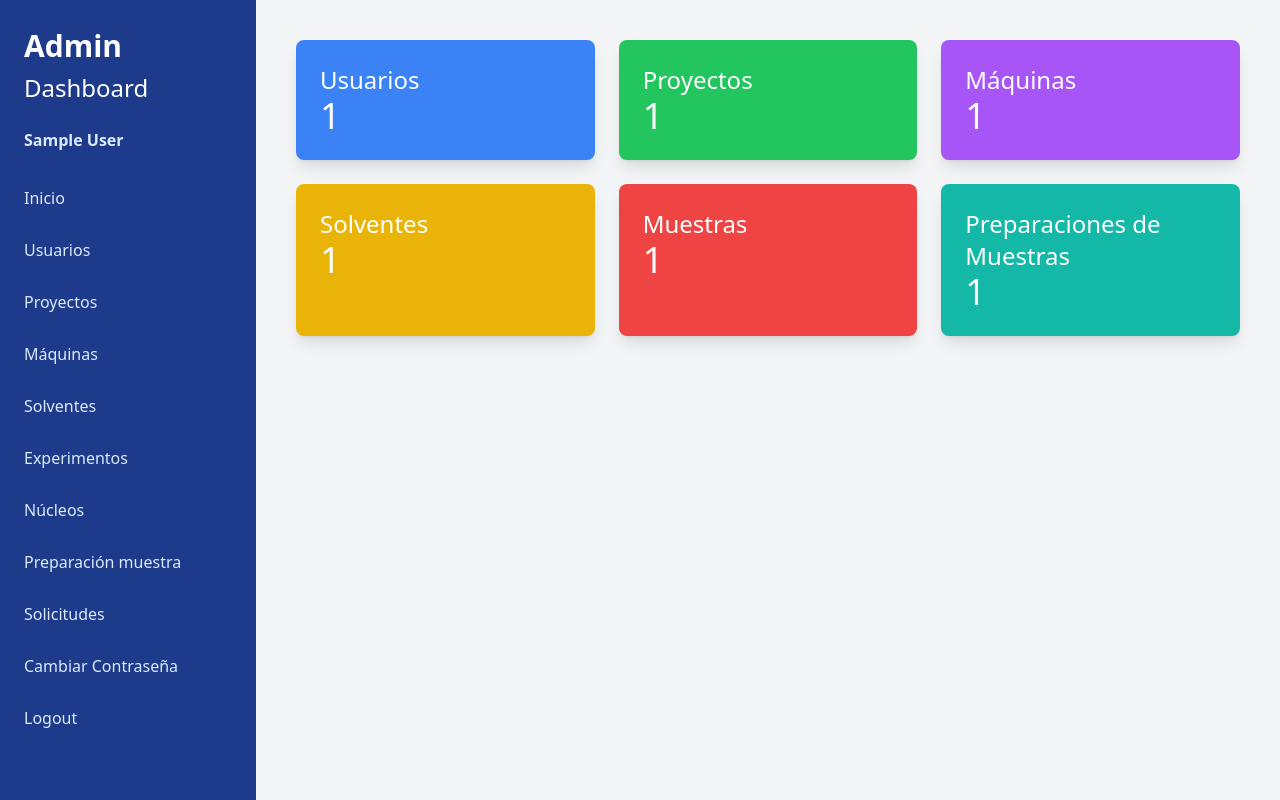
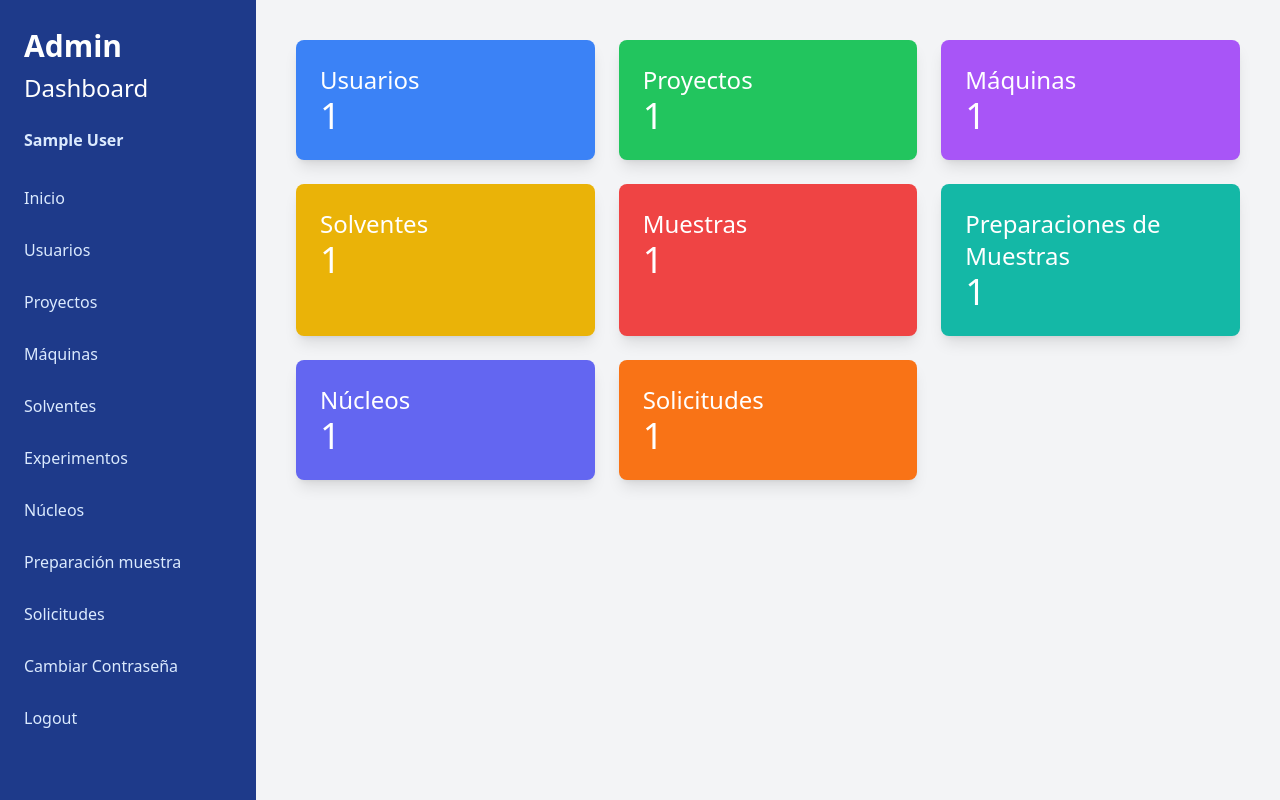
Before and after one commit to eigonzalezrojas/lab-system, a Flask app: page /home in a window 1280 px wide. Run offline with Flask 2, Linux system fonts and the light colour scheme; a user stored in the database is signed in; tables that the repository leaves empty hold one stand-in row (values such as "Sample post"); some libraries are stand-ins or nearby versions.

Commit message:
add nucles & request panel home admin dashboard

```diff
--- a/src/routes/homeRoutes.py
+++ b/src/routes/homeRoutes.py
@@ -1,6 +1,6 @@
 from flask import Blueprint, render_template
 from flask_login import login_required
-from src.models import UserAccount, Project, Machine, Solvent, Sample, SamplePreparation, Request
+from src.models import UserAccount, Project, Machine, Solvent, Sample, SamplePreparation, Request, Nucleo
 from src import db
 
 home_bp = Blueprint('home', __name__)
@@ -12,6 +12,9 @@ def get_statistics():
     total_solventes = Solvent.query.count()
     total_muestras = Sample.query.count()
     total_preparaciones = SamplePreparation.query.count()
+    total_nucleos = Nucleo.query.count()
+    total_solicitudes = Request.query.count()
+
     return {
         'total_usuarios': total_usuarios,
         'total_proyectos': total_proyectos,
@@ -19,26 +22,9 @@ def get_statistics():
         'total_solventes': total_solventes,
         'total_muestras': total_muestras,
         'total_preparaciones': total_preparaciones,
+        'total_nucleos': total_nucleos,
+        'total_solicitudes': total_solicitudes
     }
-
-def get_operator_statistics():
-    total_solicitudes = Request.query.count()
-    total_proyectos = Project.query.count()
-
-    # Calcular la suma de los fondos restantes
-    suma_fondos = db.session.query(db.func.sum(Project.fondo)).scalar()
-    suma_fondos = round(float(suma_fondos or 0), 2)
-
-    # Obtener todas las solicitudes para mostrar en la tabla
-    solicitudes = Request.query.all()
-
-    return {
-        'total_solicitudes': total_solicitudes,
-        'total_proyectos': total_proyectos,
-        'suma_fondos': suma_fondos,
-        'solicitudes': solicitudes
-    }
-
 
 @home_bp.route('/home')
 @login_required
@@ -51,3 +37,17 @@ def home():
 def home_operator():
     stats = get_operator_statistics()
     return render_template('operador_dashboard.html', section='home', **stats)
+
+def get_operator_statistics():
+    total_solicitudes = Request.query.count()
+    total_proyectos = Project.query.count()
+
+    # Calcular la suma de los fondos restantes
+    suma_fondos = db.session.query(db.func.sum(Project.fondo)).scalar()
+    suma_fondos = round(float(suma_fondos or 0), 2)
+
+    return {
+        'total_solicitudes': total_solicitudes,
+        'total_proyectos': total_proyectos,
+        'suma_fondos': suma_fondos,
+    }
--- a/src/templates/admin_dashboard.html
+++ b/src/templates/admin_dashboard.html
@@ -427,6 +427,14 @@
                     <div class="bg-teal-500 text-white p-6 rounded-lg shadow-lg">
                         <h2 class="text-2xl">Preparaciones de Muestras</h2>
                         <p class="text-4xl">{{total_preparaciones}}</p>
+                    </div>
+                    <div class="bg-indigo-500 text-white p-6 rounded-lg shadow-lg">
+                        <h2 class="text-2xl">Núcleos</h2>
+                        <p class="text-4xl">{{ total_nucleos }}</p> <!-- Mostrar el total de nucleos -->
+                    </div>
+                    <div class="bg-orange-500 text-white p-6 rounded-lg shadow-lg">
+                        <h2 class="text-2xl">Solicitudes</h2>
+                        <p class="text-4xl">{{ total_solicitudes }}</p> <!-- Mostrar el total de solicitudes -->
                     </div>
                 </div>
             {% else %}
```
